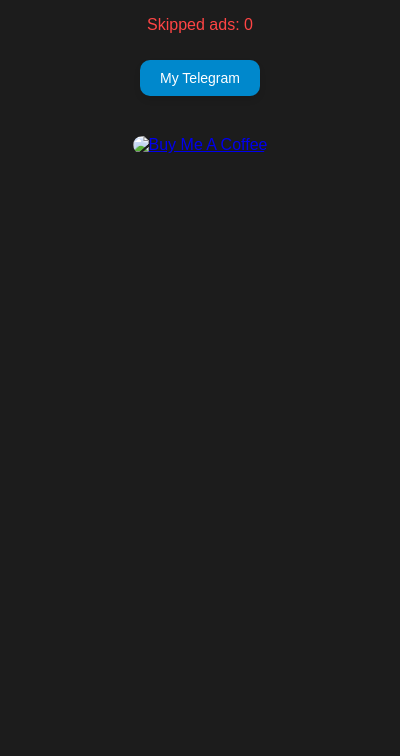
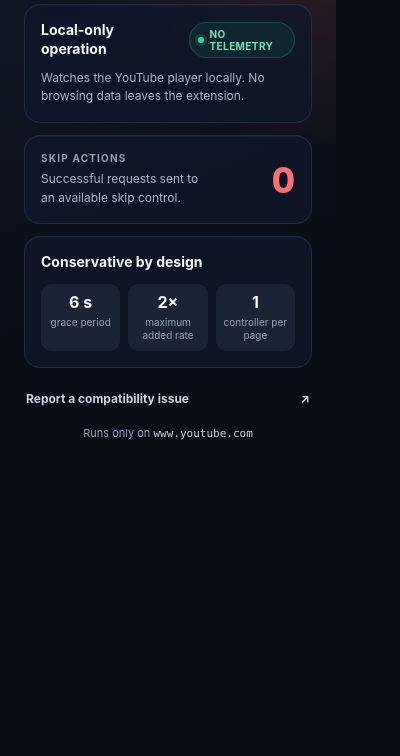
Before and after one commit to omar07ibrahim/YouTube-Ad-Skipper, a browser extension: page popup.html in a window 400 px wide. Shown: the part 88-844 px from the top of the page. Drawn offline with Linux system fonts and the light colour scheme.

Commit message:
Make extension claims and popup privacy explicit

```diff
--- /dev/null
+++ b/popup.css
@@ -0,0 +1,229 @@
+:root {
+  color-scheme: dark;
+  font-family:
+    Inter, ui-sans-serif, system-ui, -apple-system, BlinkMacSystemFont, "Segoe UI",
+    sans-serif;
+  background: #090d16;
+  color: #f8fafc;
+}
+
+* {
+  box-sizing: border-box;
+}
+
+body {
+  width: 336px;
+  min-height: 454px;
+  margin: 0;
+  padding: 24px;
+  background:
+    radial-gradient(circle at 100% 0%, rgb(239 68 68 / 18%), transparent 38%),
+    linear-gradient(160deg, #111827 0%, #090d16 72%);
+}
+
+.brand {
+  display: flex;
+  gap: 14px;
+  align-items: center;
+  margin-bottom: 20px;
+}
+
+.brand__icon {
+  flex: 0 0 auto;
+  border-radius: 14px;
+  box-shadow: 0 8px 24px rgb(0 0 0 / 35%);
+}
+
+h1,
+h2,
+p {
+  margin: 0;
+}
+
+h1 {
+  margin-top: 3px;
+  font-size: 18px;
+  line-height: 1.2;
+  letter-spacing: -0.02em;
+}
+
+h2 {
+  font-size: 14px;
+  line-height: 1.35;
+}
+
+.eyebrow {
+  color: #94a3b8;
+  font-size: 10px;
+  font-weight: 750;
+  letter-spacing: 0.12em;
+  text-transform: uppercase;
+}
+
+.status-card,
+.counter-card,
+.policy {
+  border: 1px solid rgb(148 163 184 / 16%);
+  background: rgb(15 23 42 / 82%);
+  box-shadow: inset 0 1px rgb(255 255 255 / 4%);
+}
+
+.status-card {
+  padding: 16px;
+  border-radius: 16px;
+}
+
+.status-card__heading,
+.counter-card {
+  display: flex;
+  justify-content: space-between;
+  gap: 16px;
+  align-items: center;
+}
+
+.status-pill {
+  display: inline-flex;
+  gap: 6px;
+  align-items: center;
+  padding: 5px 8px;
+  border: 1px solid rgb(52 211 153 / 24%);
+  border-radius: 999px;
+  background: rgb(16 185 129 / 10%);
+  color: #6ee7b7;
+  font-size: 10px;
+  font-weight: 700;
+  letter-spacing: 0.04em;
+  text-transform: uppercase;
+}
+
+.status-pill__dot {
+  width: 6px;
+  height: 6px;
+  border-radius: 50%;
+  background: #34d399;
+  box-shadow: 0 0 0 3px rgb(52 211 153 / 12%);
+}
+
+.status-card__copy,
+.counter-card__description {
+  color: #aab6c8;
+  font-size: 12px;
+  line-height: 1.55;
+}
+
+.status-card__copy {
+  margin-top: 10px;
+}
+
+.counter-card {
+  margin-top: 12px;
+  padding: 16px;
+  border-radius: 16px;
+}
+
+.counter-card__description {
+  max-width: 188px;
+  margin-top: 6px;
+}
+
+.counter-card > div {
+  min-width: 0;
+}
+
+.counter-card__value {
+  flex: 0 0 auto;
+  min-width: 72px;
+  color: #f87171;
+  font-size: 36px;
+  font-variant-numeric: tabular-nums;
+  font-weight: 780;
+  line-height: 1;
+  text-align: right;
+}
+
+.counter-card__value[data-state="error"] {
+  color: #fbbf24;
+}
+
+.policy {
+  margin-top: 12px;
+  padding: 16px;
+  border-radius: 16px;
+}
+
+.policy ul {
+  display: grid;
+  grid-template-columns: repeat(3, 1fr);
+  gap: 8px;
+  margin: 12px 0 0;
+  padding: 0;
+  list-style: none;
+}
+
+.policy li {
+  min-width: 0;
+  padding: 10px 7px;
+  border-radius: 11px;
+  background: rgb(30 41 59 / 80%);
+  text-align: center;
+}
+
+.policy strong,
+.policy span {
+  display: block;
+}
+
+.policy strong {
+  color: #f8fafc;
+  font-size: 16px;
+  line-height: 1;
+}
+
+.policy span {
+  margin-top: 6px;
+  color: #94a3b8;
+  font-size: 10px;
+  line-height: 1.25;
+}
+
+.sr-only {
+  position: absolute;
+  width: 1px;
+  height: 1px;
+  padding: 0;
+  overflow: hidden;
+  clip: rect(0, 0, 0, 0);
+  white-space: nowrap;
+  border: 0;
+}
+
+.issue-link {
+  display: flex;
+  justify-content: space-between;
+  align-items: center;
+  margin-top: 12px;
+  padding: 11px 2px 2px;
+  color: #cbd5e1;
+  font-size: 12px;
+  font-weight: 650;
+  text-decoration: none;
+}
+
+.issue-link:hover,
+.issue-link:focus-visible {
+  color: #ffffff;
+  text-decoration: underline;
+  text-underline-offset: 3px;
+}
+
+footer {
+  margin-top: 18px;
+  color: #94a3b8;
+  font-size: 11px;
+  text-align: center;
+}
+
+footer code {
+  color: #cbd5e1;
+  font-family: ui-monospace, SFMono-Regular, Consolas, monospace;
+}
--- a/popup.html
+++ b/popup.html
@@ -1,71 +1,77 @@
-<!DOCTYPE html>
-<html>
+<!doctype html>
+<html lang="en">
   <head>
+    <meta charset="utf-8">
+    <meta name="viewport" content="width=device-width, initial-scale=1">
     <title>YouTube Ad Skipper</title>
-  <style>
-    body {
-      font-family: 'Arial', sans-serif;
-      margin: 0;
-      padding: 10px;
-      text-align: center;
-      background-color: #1c1c1c;
-      color: #ff4545;
-      border-radius: 30px;
-    }
-    h1 {
-      color: #ff4545;
-      font-size: 24px;
-    }
-    .button {
-      display: inline-block;
-      padding: 10px 20px;
-      margin: 10px;
-      font-size: 14px;
-      cursor: pointer;
-      text-align: center;
-      text-decoration: none;
-      outline: none;
-      color: #fff;
-      background-color: #0088cc;
-      border: none;
-      border-radius: 10px;
-      box-shadow: 0 4px 6px rgba(0, 0, 0, 0.1);
-      transition: all 0.3s;
-    }
-
-    .button:hover {
-      background-color: #005c99;
-    }
-    .button:active {
-      background-color: #005c99;
-      box-shadow: 0 5px #666;
-      transform: translateY(4px);
-    }
-    .banner {
-      margin-top: 20px;
-      padding: 10px;
-      border-radius: 15px;
-    }
-    .banner img {
-      height: 50px;
-      border-radius: 10px;
-    }
-    p.status {
-      color: #4CAF50;
-    }
-  </style>
+    <link rel="stylesheet" href="popup.css">
   </head>
   <body>
+    <header class="brand">
+      <img
+        class="brand__icon"
+        src="images/icon48.png"
+        width="48"
+        height="48"
+        alt=""
+      >
+      <div>
+        <p class="eyebrow">Local playback helper</p>
         <h1>YouTube Ad Skipper</h1>
-  <p class="status">Status: Active </p>
-  <p></p>
-  <p>Skipped ads: <span id="adsSkippedCount">Loading...</span></p>
-  <a href="https://t.me/omar07ibrahim" target="_blank" class="button">My Telegram</a>
-  <div class="banner">
-    <a href="https://www.buymeacoffee.com/omar7i" target="_blank">
-      <img src="https://www.buymeacoffee.com/assets/img/guidelines/download-assets-sm-1.svg" alt="Buy Me A Coffee">
+      </div>
+    </header>
+
+    <main>
+      <section class="status-card" aria-labelledby="status-title">
+        <div class="status-card__heading">
+          <h2 id="status-title">Local-only operation</h2>
+          <span class="status-pill">
+            <span class="status-pill__dot" aria-hidden="true"></span>
+            No telemetry
+          </span>
+        </div>
+        <p class="status-card__copy">
+          Watches the YouTube player locally. No browsing data leaves the
+          extension.
+        </p>
+      </section>
+
+      <section class="counter-card" aria-labelledby="counter-title">
+        <div>
+          <p class="eyebrow" id="counter-title">Skip actions</p>
+          <p class="counter-card__description">
+            Successful requests sent to an available skip control.
+          </p>
+        </div>
+        <output
+          id="adsSkippedCount"
+          class="counter-card__value"
+          aria-live="polite"
+          aria-label="0 skip actions recorded"
+        >0</output>
+      </section>
+
+      <section class="policy" aria-labelledby="policy-title">
+        <h2 id="policy-title">Conservative by design</h2>
+        <ul>
+          <li><strong>6 s</strong><span>grace period</span></li>
+          <li><strong>2×</strong><span>maximum added rate</span></li>
+          <li><strong>1</strong><span>controller per page</span></li>
+        </ul>
+      </section>
+
+      <a
+        class="issue-link"
+        href="https://github.com/omar07ibrahim/YouTube-Ad-Skipper/issues"
+        target="_blank"
+        rel="noopener noreferrer"
+      >Report a compatibility issue
+        <span class="sr-only"> (opens in a new tab)</span>
+        <span aria-hidden="true">↗</span>
       </a>
-  </div>
+    </main>
+
+    <footer>Runs only on <code>www.youtube.com</code></footer>
     <script src="popup.js"></script>
   </body>
 </html>
--- a/popup.js
+++ b/popup.js
@@ -1,5 +1,72 @@
-document.addEventListener('DOMContentLoaded', function() {
-    chrome.storage.local.get('adsSkipped', (data) => {
-      document.getElementById('adsSkippedCount').textContent = data.adsSkipped || '0';
+(function exposePopup(root, factory) {
+  const api = factory();
+
+  if (typeof module === "object" && module.exports) {
+    module.exports = api;
+    return;
+  }
+
+  api.bootstrap(root.document, root.chrome);
+})(typeof globalThis === "object" ? globalThis : this, function createPopupApi() {
+  "use strict";
+
+  const COUNT_KEY = "adsSkipped";
+
+  function normalizeCount(value) {
+    return Number.isSafeInteger(value) && value >= 0 ? value : 0;
+  }
+
+  function formatDisplayCount(value) {
+    const count = normalizeCount(value);
+    return count > 999 ? "999+" : String(count);
+  }
+
+  function renderCount(element, value) {
+    const count = normalizeCount(value);
+    element.textContent = formatDisplayCount(count);
+    element.setAttribute("aria-label", `${count} skip actions recorded`);
+    element.removeAttribute("data-state");
+  }
+
+  function renderError(element) {
+    element.textContent = "—";
+    element.setAttribute("aria-label", "Skip action count unavailable");
+    element.setAttribute("data-state", "error");
+  }
+
+  async function bootstrap(documentApi, chromeApi) {
+    const countElement = documentApi.getElementById("adsSkippedCount");
+    if (!countElement) {
+      return;
+    }
+
+    let observedChanges = 0;
+    chromeApi.storage.onChanged.addListener((changes, areaName) => {
+      if (areaName === "local" && changes[COUNT_KEY]) {
+        observedChanges += 1;
+        renderCount(countElement, changes[COUNT_KEY].newValue);
+      }
     });
-  });
+
+    const changeVersionAtRead = observedChanges;
+    try {
+      const stored = await chromeApi.storage.local.get([COUNT_KEY]);
+      if (observedChanges === changeVersionAtRead) {
+        renderCount(countElement, stored[COUNT_KEY]);
+      }
+    } catch {
+      if (observedChanges === changeVersionAtRead) {
+        renderError(countElement);
+      }
+    }
+  }
+
+  return {
+    COUNT_KEY,
+    bootstrap,
+    formatDisplayCount,
+    normalizeCount,
+    renderCount,
+    renderError,
+  };
+});
```
Also changed, not shown: test/manifest.test.js (+27 -0 lines), test/popup.test.js (added, +176 -0 lines), README.md, images/menu.png (deleted), images/mini.png (deleted). Lines whose indentation alone changed are shown as unchanged.
